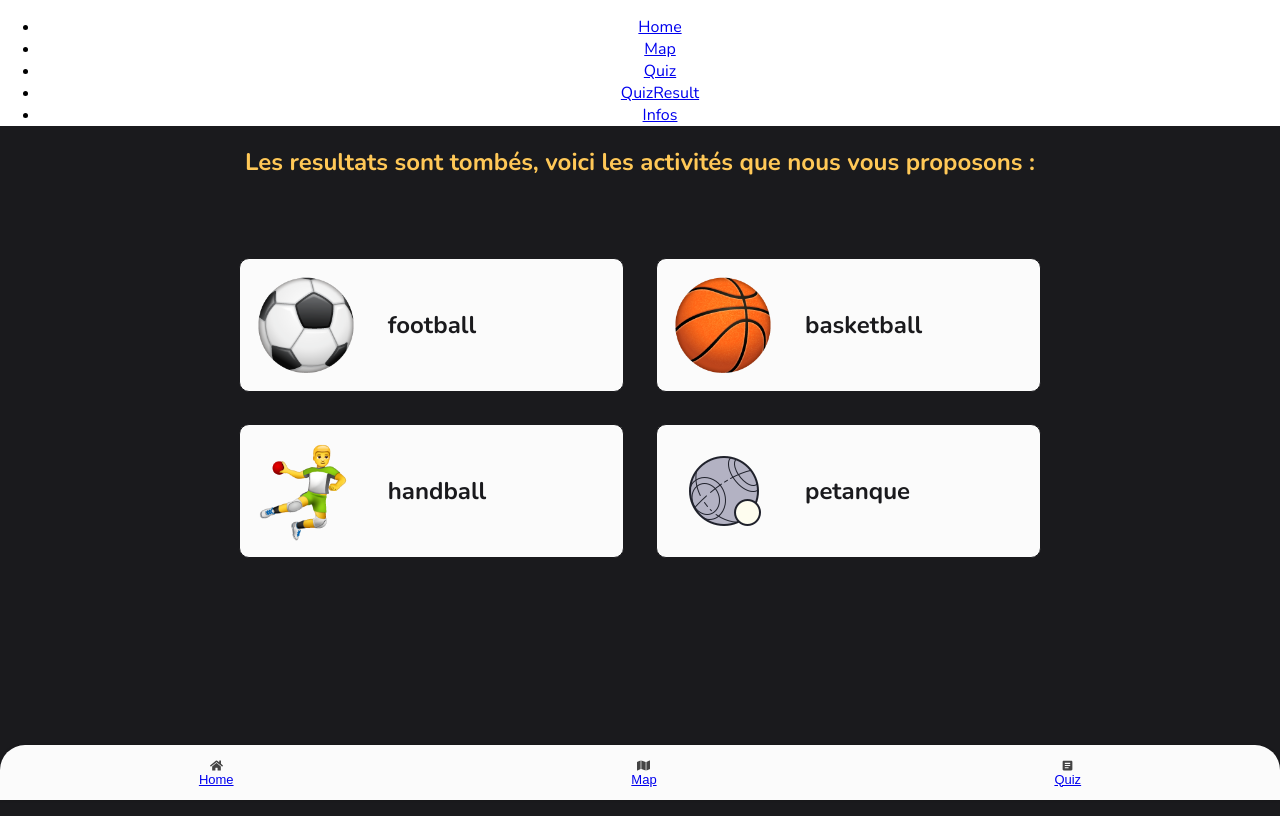
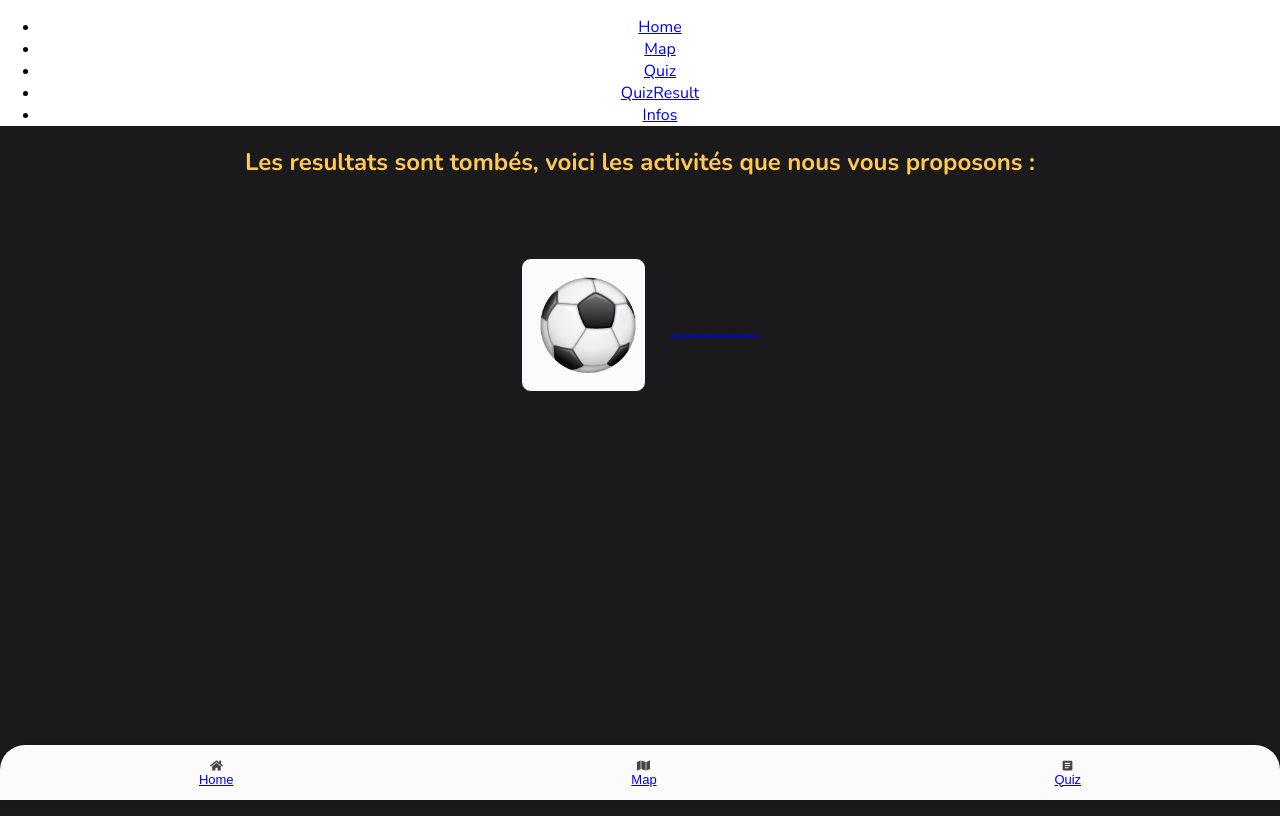
Before and after one commit to WildCodeSchool/2022-03-JS-Toulouse-project-2-actio, a React (Vite) app in the folder frontend/: page /QuizResult in a window 1280 px wide. Built offline with nearby package versions, Linux system fonts and the light colour scheme.

Commit message:
display the map with the markers corresponding to the sport suggested

```diff
--- a/frontend/src/App.jsx
+++ b/frontend/src/App.jsx
@@ -38,6 +38,7 @@ function App() {
         <Routes>
           <Route path="/" element={<Home />} />
           <Route path="/map" element={<Map />} />
+          <Route path="/map/:sport" element={<Map />} />
           <Route path="/Quiz" element={<Quiz />} />
           <Route path="/QuizResult" element={<QuizResult />} />
           <Route path="/Infos" element={<Infos />} />
--- a/frontend/src/components/FilterMenu.jsx
+++ b/frontend/src/components/FilterMenu.jsx
@@ -49,7 +49,7 @@ const sports = [
 ];
 
 function FilterMenu(props) {
-  const { setSportSelected } = props;
+  const { sportSelected, setSportSelected } = props;
 
   const handleChange = (e) => {
     setSportSelected(e.target.value);
@@ -57,7 +57,11 @@ function FilterMenu(props) {
 
   return (
     <div className="FilterMenu">
-      <select name="sports" className="sports-select" onChange={handleChange}>
+      <select
+        className="sports-select"
+        onChange={handleChange}
+        value={sportSelected}
+      >
         <option value="">-- Choisis ton activité --</option>
         {/* Add a sort in order to sort the sports alphabetically */}
         {sports
--- a/frontend/src/pages/Map.jsx
+++ b/frontend/src/pages/Map.jsx
@@ -1,4 +1,5 @@
 import React, { useState, useEffect } from "react";
+import { useParams } from "react-router-dom";
 import { MapContainer, TileLayer, Marker, Popup } from "react-leaflet";
 import axios from "axios";
 import LocationMarker from "../components/LocationMarker";
@@ -10,6 +11,12 @@ import "./Map.css";
 function Map() {
   const [sportSelected, setSportSelected] = useState("");
   const [sportInfo, setSportInfo] = useState([]);
+
+  const { sport } = useParams();
+
+  useEffect(() => {
+    setSportSelected(sport);
+  }, []);
 
   const getLocation = () => {
     switch (sportSelected) {
@@ -174,7 +181,10 @@ function Map() {
 
   return (
     <div className="Map">
-      <FilterMenu setSportSelected={setSportSelected} />
+      <FilterMenu
+        setSportSelected={setSportSelected}
+        sportSelected={sportSelected}
+      />
       <MapContainer center={[43.604652, 1.444209]} zoom={13}>
         {/* Add the className map-tiles to style the map in dark */}
         <TileLayer
--- a/frontend/src/pages/QuizResult.jsx
+++ b/frontend/src/pages/QuizResult.jsx
@@ -1,4 +1,5 @@
 import React from "react";
+import { NavLink } from "react-router-dom";
 import SuggestedSport from "../components/SuggestedSport";
 import "./QuizResult.css";
 
@@ -9,10 +10,9 @@ function QuizResult() {
         Les resultats sont tombés, voici les activités que nous vous proposons :
       </h2>
       <div className="sport-container">
-        <SuggestedSport sport="football" />
-        <SuggestedSport sport="basketball" />
-        <SuggestedSport sport="handball" />
-        <SuggestedSport sport="petanque" />
+        <NavLink to="/map/football">
+          <SuggestedSport sport="football" />
+        </NavLink>
       </div>
     </div>
   );
```
